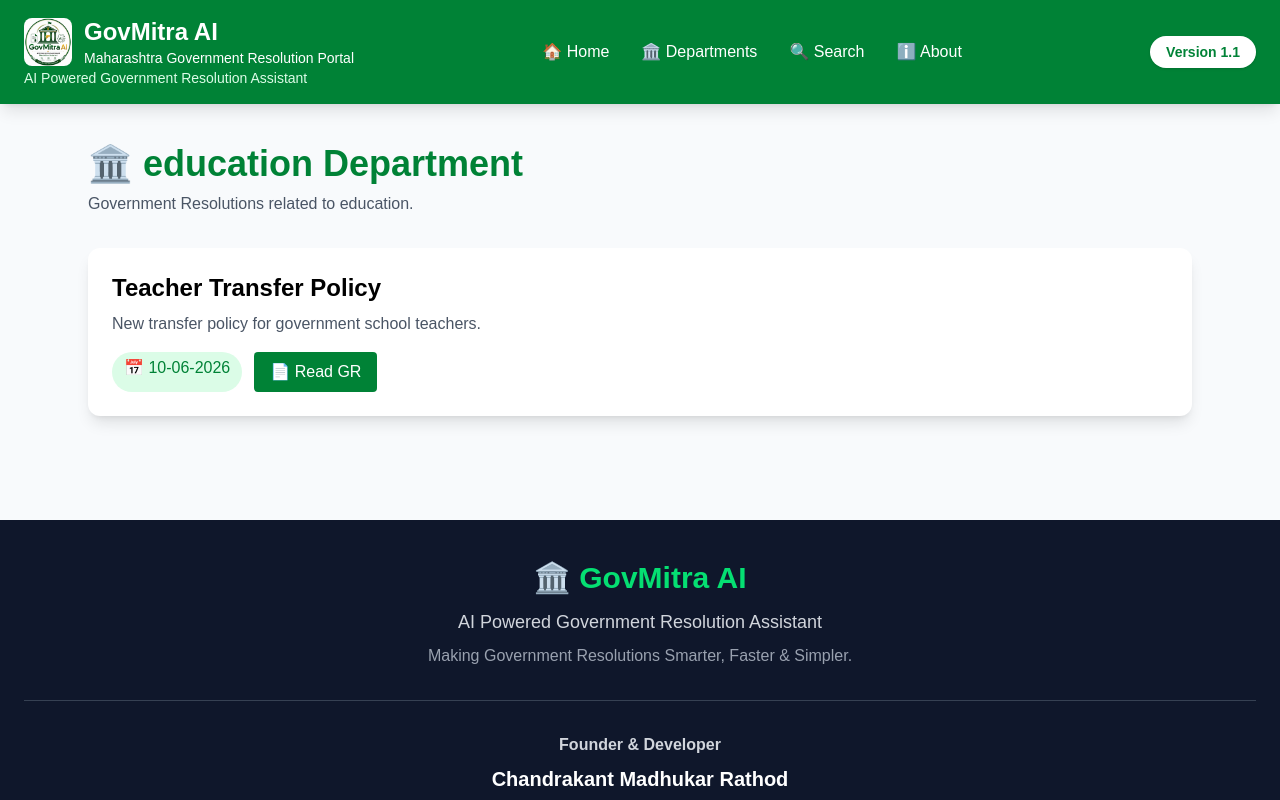
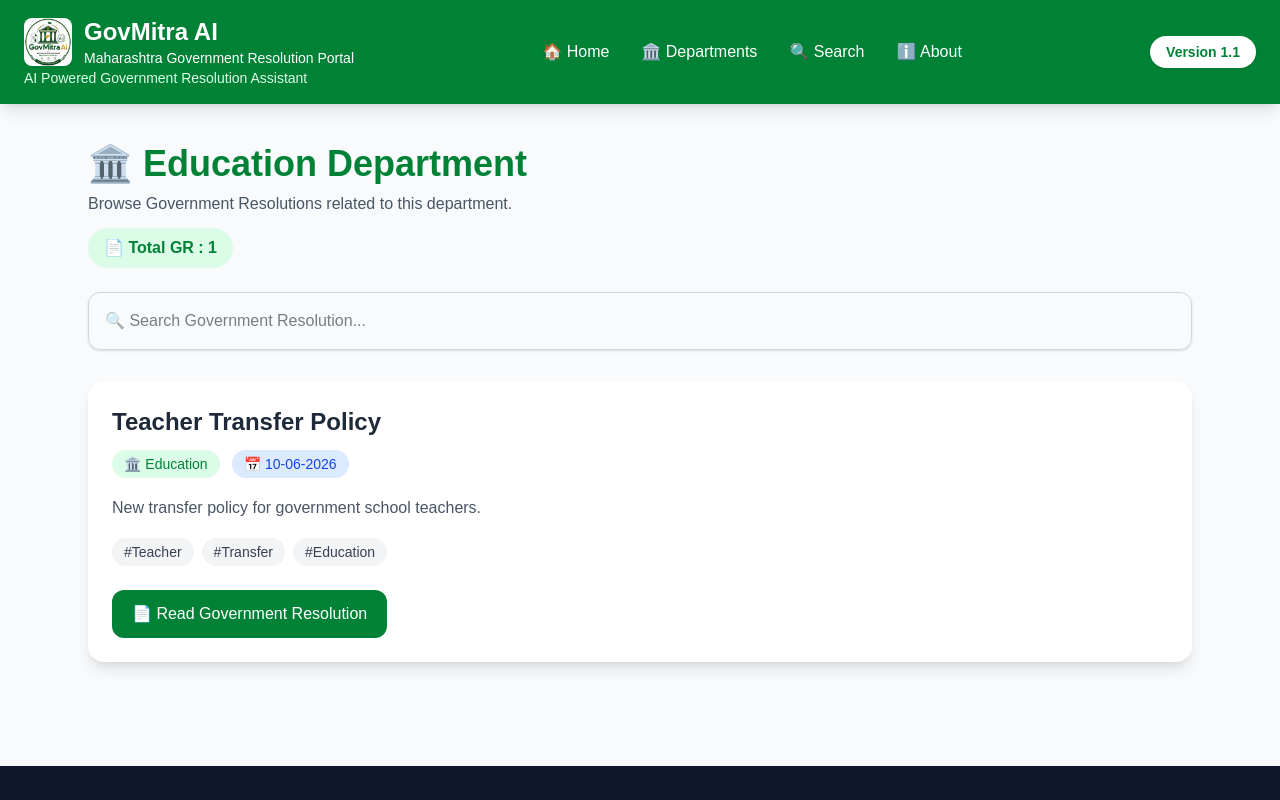
Before and after one commit to cmrathod64-ctrl/govmitra-ai, a React (Vite) app: page /departments/education in a window 1280 px wide. Shown: the top 800 px of the page. Built offline with nearby package versions, Linux system fonts and the light colour scheme; the HTML template or start-up script is replaced by a standard one.

Commit message:
Version 1.3 - Department Search Completed

```diff
--- a/src/pages/DepartmentDetails.jsx
+++ b/src/pages/DepartmentDetails.jsx
@@ -1,16 +1,26 @@
 import { useParams } from "react-router-dom";
+import { useState } from "react";
 import Navbar from "../components/Navbar";
 import Footer from "../components/Footer";
 import grs from "../data/grs";
 
 function DepartmentDetails() {
   const { name } = useParams();
+  const [search, setSearch] = useState("");
 
   const departmentGRs = grs.filter((gr) => {
-    return (
+    const departmentMatch =
       gr.department.toLowerCase().replace(/\s+/g, "-") ===
-      name.toLowerCase()
+      name.toLowerCase();
+
+    const searchMatch =
+      gr.title.toLowerCase().includes(search.toLowerCase()) ||
+      gr.summary.toLowerCase().includes(search.toLowerCase()) ||
+      gr.keywords.some((keyword) =>
+        keyword.toLowerCase().includes(search.toLowerCase())
       );
+
+    return departmentMatch && searchMatch;
   });
 
   return (
@@ -18,53 +28,101 @@ function DepartmentDetails() {
       <Navbar />
 
       <div className="max-w-6xl mx-auto px-6 py-10">
+
         <h1 className="text-4xl font-bold text-green-700">
-          🏛️ {name} Department
+          🏛️{" "}
+          {name
+            .split("-")
+            .map(
+              (word) =>
+                word.charAt(0).toUpperCase() + word.slice(1)
+            )
+            .join(" ")}{" "}
+          Department
         </h1>
 
-        <p className="text-gray-600 mt-2 mb-8">
-          Government Resolutions related to {name}.
+        <p className="text-gray-600 mt-2">
+          Browse Government Resolutions related to this department.
         </p>
 
+        <div className="mt-3 mb-6">
+          <span className="inline-block bg-green-100 text-green-700 px-4 py-2 rounded-full font-semibold">
+            📄 Total GR : {departmentGRs.length}
+          </span>
+        </div>
+
+        <div className="mb-8">
+          <input
+            type="text"
+            placeholder="🔍 Search Government Resolution..."
+            value={search}
+            onChange={(e) => setSearch(e.target.value)}
+            className="w-full rounded-xl border border-gray-300 p-4 shadow-sm focus:outline-none focus:ring-2 focus:ring-green-600"
+          />
+        </div>
+
         {departmentGRs.length === 0 ? (
-          <div className="bg-yellow-50 border border-yellow-300 rounded-xl p-6 text-center">
-            <h2 className="text-2xl font-bold">
+          <div className="bg-yellow-50 border border-yellow-300 rounded-xl p-8 text-center">
+
+            <h2 className="text-2xl font-bold text-yellow-700">
               No Government Resolution Found
             </h2>
 
             <p className="mt-2 text-gray-600">
-              This department currently has no GR available.
+              Try another keyword or check another department.
             </p>
+
           </div>
         ) : (
           <div className="grid gap-6">
+
   {departmentGRs.map((gr) => (
               <div
                 key={gr.id}
-                className="bg-white rounded-xl shadow-lg p-6"
+                className="bg-white rounded-2xl shadow-lg hover:shadow-2xl transition duration-300 p-6"
               >
-                <h2 className="text-2xl font-bold">{gr.title}</h2>
+                <h2 className="text-2xl font-bold text-gray-800">
+                  {gr.title}
+                </h2>
 
-                <p className="text-gray-600 mt-2">{gr.summary}</p>
+                <div className="flex flex-wrap gap-3 mt-3">
+                  <span className="bg-green-100 text-green-700 px-3 py-1 rounded-full text-sm">
+                    🏛️ {gr.department}
+                  </span>
 
-                <div className="mt-4 flex gap-3">
-                  <span className="bg-green-100 text-green-700 px-3 py-1 rounded-full">
+                  <span className="bg-blue-100 text-blue-700 px-3 py-1 rounded-full text-sm">
                     📅 {gr.date}
                   </span>
+                </div>
+
+                <p className="mt-4 text-gray-600 leading-7">
+                  {gr.summary}
+                </p>
+
+                <div className="mt-4 flex flex-wrap gap-2">
+                  {gr.keywords.map((keyword, index) => (
+                    <span
+                      key={index}
+                      className="bg-gray-100 text-gray-700 px-3 py-1 rounded-full text-sm"
+                    >
+                      #{keyword}
+                    </span>
+                  ))}
+                </div>
 
                 <a
                   href={gr.pdf}
                   target="_blank"
                   rel="noopener noreferrer"
-                    className="bg-green-700 text-white px-4 py-2 rounded"
+                  className="inline-block mt-6 bg-green-700 hover:bg-green-800 text-white px-5 py-3 rounded-xl transition"
                 >
-                    📄 Read GR
+                  📄 Read Government Resolution
                 </a>
-                </div>
               </div>
             ))}
           </div>
         )}
+
       </div>
 
       <Footer />
```
Lines whose indentation alone changed are shown as unchanged.
